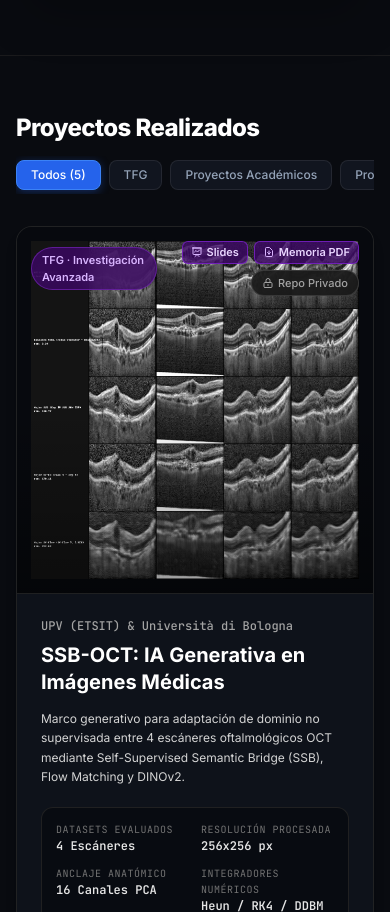
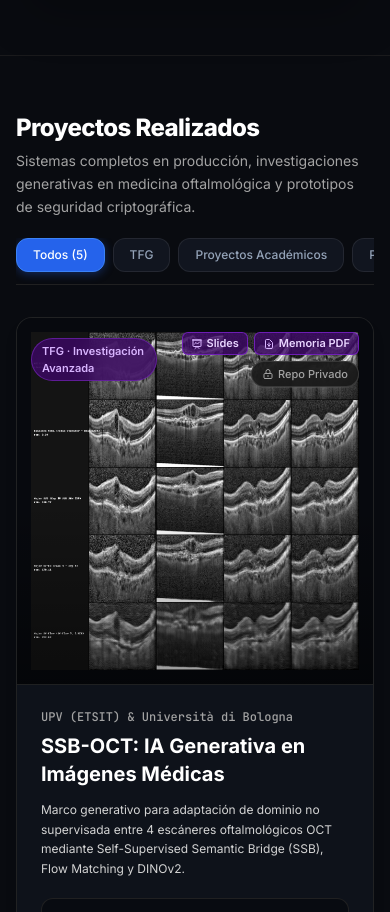
Before and after one commit to dvalloz/dvalloz.github.io, a plain HTML site: page index.html in a window 390 px wide. Shown: the part 1173-2085 px from the top of the page. Drawn offline with nearby package versions, Linux system fonts and the light colour scheme.

Commit message:
feat: barra horizontal continua con todos los botones en una sola fila sin saltos de linea

```diff
--- a/index.html
+++ b/index.html
@@ -43,7 +43,7 @@
   </script>
 
   <!-- Custom CSS -->
-  <link rel="stylesheet" href="assets/css/styles.css?v=20261121_06">
+  <link rel="stylesheet" href="assets/css/styles.css?v=20261121_07">
 </head>
 
 <body
@@ -213,31 +213,36 @@
 
     <!-- CORE SECTION: PROYECTOS (Centrado al 100% en proyectos reales con imágenes) -->
     <section id="proyectos" class="py-14 sm:py-20 max-w-6xl mx-auto px-4 sm:px-6 lg:px-8">
-      <div class="mb-8">
-        <div class="flex flex-col lg:flex-row lg:items-center gap-3 sm:gap-5">
-          <h2 class="text-2xl sm:text-3xl font-extrabold text-white tracking-tight whitespace-nowrap">
+
+      <!-- Título de Sección y Descripción -->
+      <div class="mb-5">
+        <h2 class="text-2xl sm:text-3xl font-extrabold text-white tracking-tight">
           Proyectos Realizados
         </h2>
-          <div class="h-6 w-px bg-neutral-800 hidden lg:block"></div>
+        <p class="text-neutral-400 text-sm mt-1.5 max-w-2xl leading-relaxed">
+          Sistemas completos en producción, investigaciones generativas en medicina oftalmológica y prototipos de
+          seguridad criptográfica.
+        </p>
+      </div>
 
-          <!-- Selectores de Categoría en una sola fila -->
-          <div class="flex items-center gap-2 overflow-x-auto no-scrollbar py-1">
-            <button onclick="filterProjects('all', this)" data-filter="all" class="filter-btn active px-3.5 py-1.5 rounded-lg text-xs font-medium whitespace-nowrap transition-colors">
+      <!-- Barra de Botones: Todos estrictamente en una sola fila continua -->
+      <div class="w-full pb-3 mb-8 border-b border-neutral-800/80 overflow-x-auto no-scrollbar">
+        <div class="inline-flex flex-row flex-nowrap items-center gap-2 sm:gap-2.5">
+          <button onclick="filterProjects('all', this)" data-filter="all" class="filter-btn active px-4 py-2 rounded-xl text-xs sm:text-sm font-medium whitespace-nowrap flex-shrink-0 transition-colors">
             Todos (5)
           </button>
-            <button onclick="filterProjects('tfg', this)" data-filter="tfg" class="filter-btn px-3.5 py-1.5 rounded-lg text-xs font-medium whitespace-nowrap transition-colors">
+          <button onclick="filterProjects('tfg', this)" data-filter="tfg" class="filter-btn px-4 py-2 rounded-xl text-xs sm:text-sm font-medium whitespace-nowrap flex-shrink-0 transition-colors">
             TFG
           </button>
-            <button onclick="filterProjects('academicos', this)" data-filter="academicos" class="filter-btn px-3.5 py-1.5 rounded-lg text-xs font-medium whitespace-nowrap transition-colors">
+          <button onclick="filterProjects('academicos', this)" data-filter="academicos" class="filter-btn px-4 py-2 rounded-xl text-xs sm:text-sm font-medium whitespace-nowrap flex-shrink-0 transition-colors">
             Proyectos Académicos
           </button>
-            <button onclick="filterProjects('personales', this)" data-filter="personales" class="filter-btn px-3.5 py-1.5 rounded-lg text-xs font-medium whitespace-nowrap transition-colors">
+          <button onclick="filterProjects('personales', this)" data-filter="personales" class="filter-btn px-4 py-2 rounded-xl text-xs sm:text-sm font-medium whitespace-nowrap flex-shrink-0 transition-colors">
             Proyectos Personales
           </button>
-            <button onclick="filterProjects('profesionales', this)" data-filter="profesionales" class="filter-btn px-3.5 py-1.5 rounded-lg text-xs font-medium whitespace-nowrap transition-colors">
+          <button onclick="filterProjects('profesionales', this)" data-filter="profesionales" class="filter-btn px-4 py-2 rounded-xl text-xs sm:text-sm font-medium whitespace-nowrap flex-shrink-0 transition-colors">
             Proyectos Profesionales
           </button>
-          </div>
         </div>
       </div>
 
@@ -583,7 +588,7 @@
   </div>
 
   <!-- JavaScript con Cache Buster para actualización inmediata -->
-  <script src="assets/js/main.js?v=20261121_06"></script>
+  <script src="assets/js/main.js?v=20261121_07"></script>
 </body>
 
 </html>
```
Lines whose indentation alone changed are shown as unchanged.
